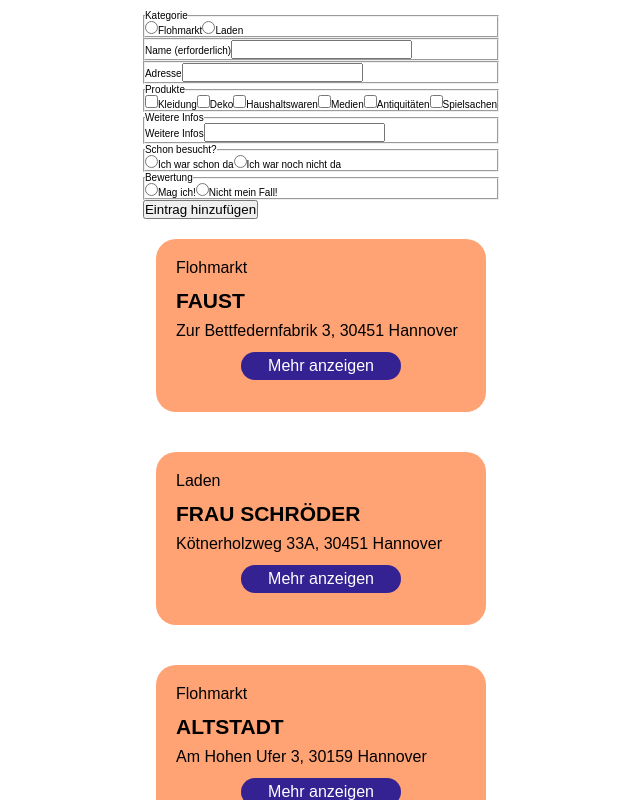
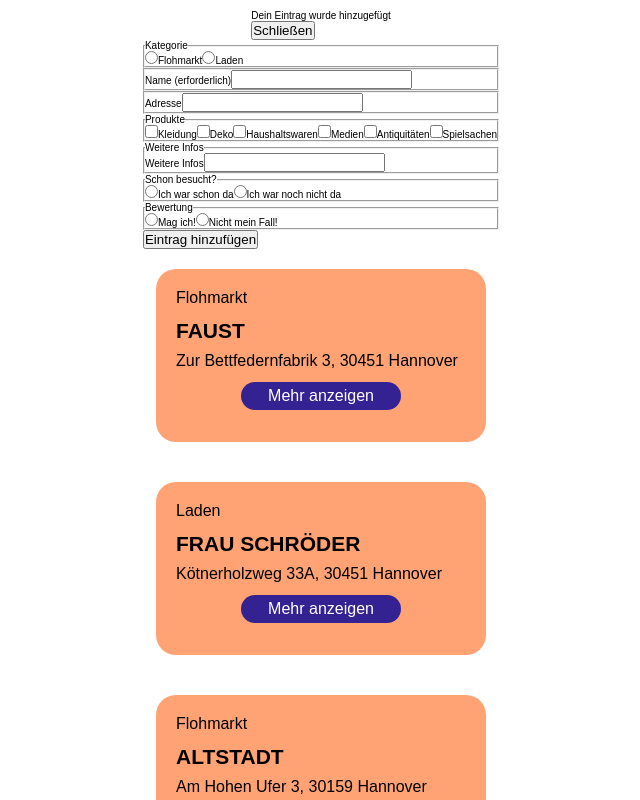
Before and after one commit to NadineGrosskreuz/capstone-project, a Next.js app: page / in a window 1280 px wide. Both pictures are taken after typing "Sample", "Sample", "Sample" into the empty fields and a click on the button "Eintrag hinzufügen". Shown: the top 800 px of the page, without its empty margins (319-959 px from the left). Built offline with nearby package versions, Linux system fonts and the light colour scheme.

Commit message:
Add modal submit confirmation

```diff
--- a/pages/index.js
+++ b/pages/index.js
@@ -3,6 +3,7 @@ import { getEntries } from '../src/services/get-entry';
 import { PageContainer } from '../src/components/UI/PageContainer.styled';
 import CardList from '../src/components/CardList/CardList';
 import Form from '../src/components/Form/Form';
+import Modal from '../src/components/Form/Modal';
 
 export function getStaticProps() {
 	const entries = getEntries();
@@ -15,6 +16,14 @@ export function getStaticProps() {
 
 export default function Home() {
 	const [entries, setEntries] = useState(getEntries);
+	const [modalState, setModalState] = useState(false);
+
+	const modalHide = () => {
+		setModalState(false);
+	};
+	const modalShow = () => {
+		setModalState(true);
+	};
 	const addEntry = newentry => {
 		setEntries([
 			...entries,
@@ -32,7 +41,8 @@ export default function Home() {
 
 	return (
 		<PageContainer>
-			<Form onAddEntry={addEntry} />
+			<Modal visibility={modalState} modalHide={modalHide} />
+			<Form modalShow={modalShow} onAddEntry={addEntry} />
 			<CardList entries={entries} />
 		</PageContainer>
 	);
--- a/src/components/Form/Form.js
+++ b/src/components/Form/Form.js
@@ -2,10 +2,11 @@
 import React from 'react';
 import { useForm } from 'react-hook-form';
 
-export default function Form({ onAddEntry }) {
+export default function Form({ onAddEntry, modalShow }) {
 	const onSubmit = (data, event) => {
 		onAddEntry(data);
 		event.target.reset();
+		modalShow();
 	};
 
 	const {
--- /dev/null
+++ b/src/components/Form/Modal.js
@@ -0,0 +1,14 @@
+export default function Modal({ visibility, modalHide }) {
+	if (visibility === true) {
+		return (
+			<div>
+				<p>Dein Eintrag wurde hinzugefügt</p>
+				<button type="button" onClick={modalHide}>
+					Schließen
+				</button>
+			</div>
+		);
+	} else {
+		return '';
+	}
+}
```
